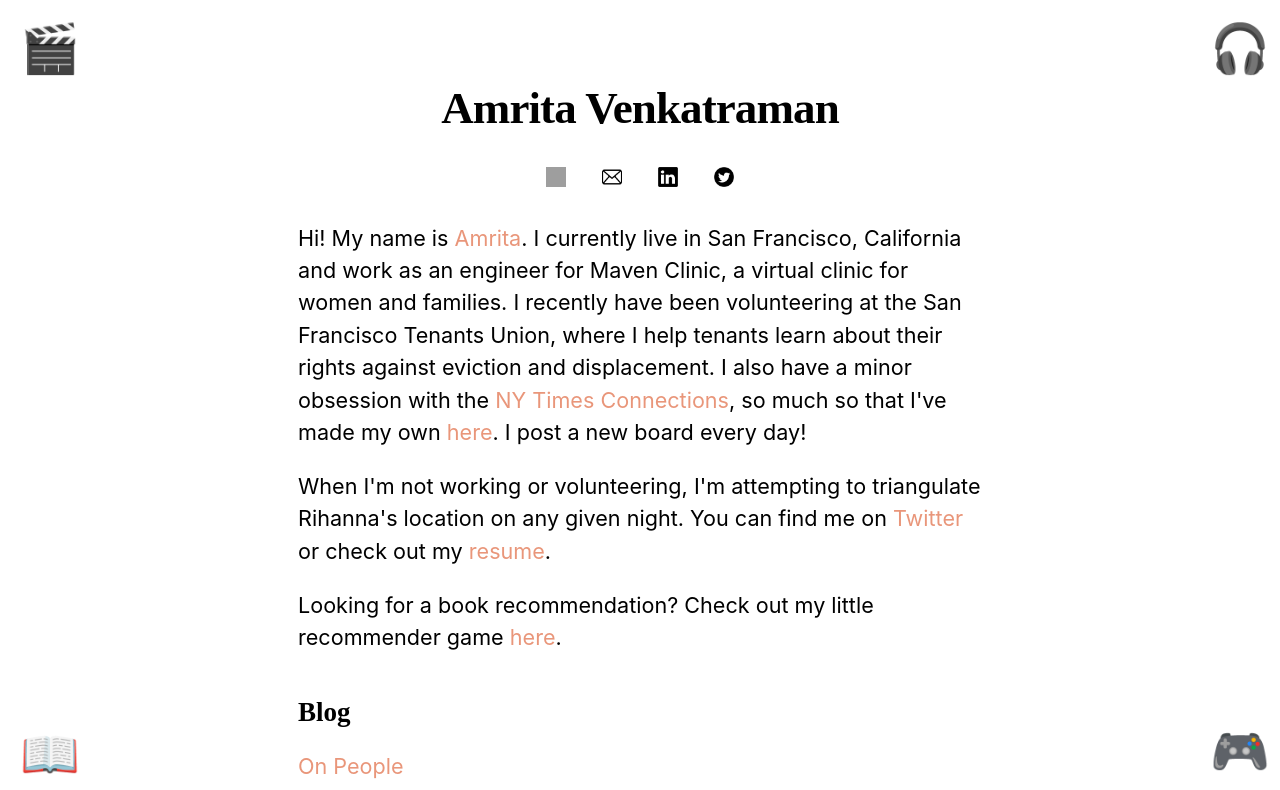
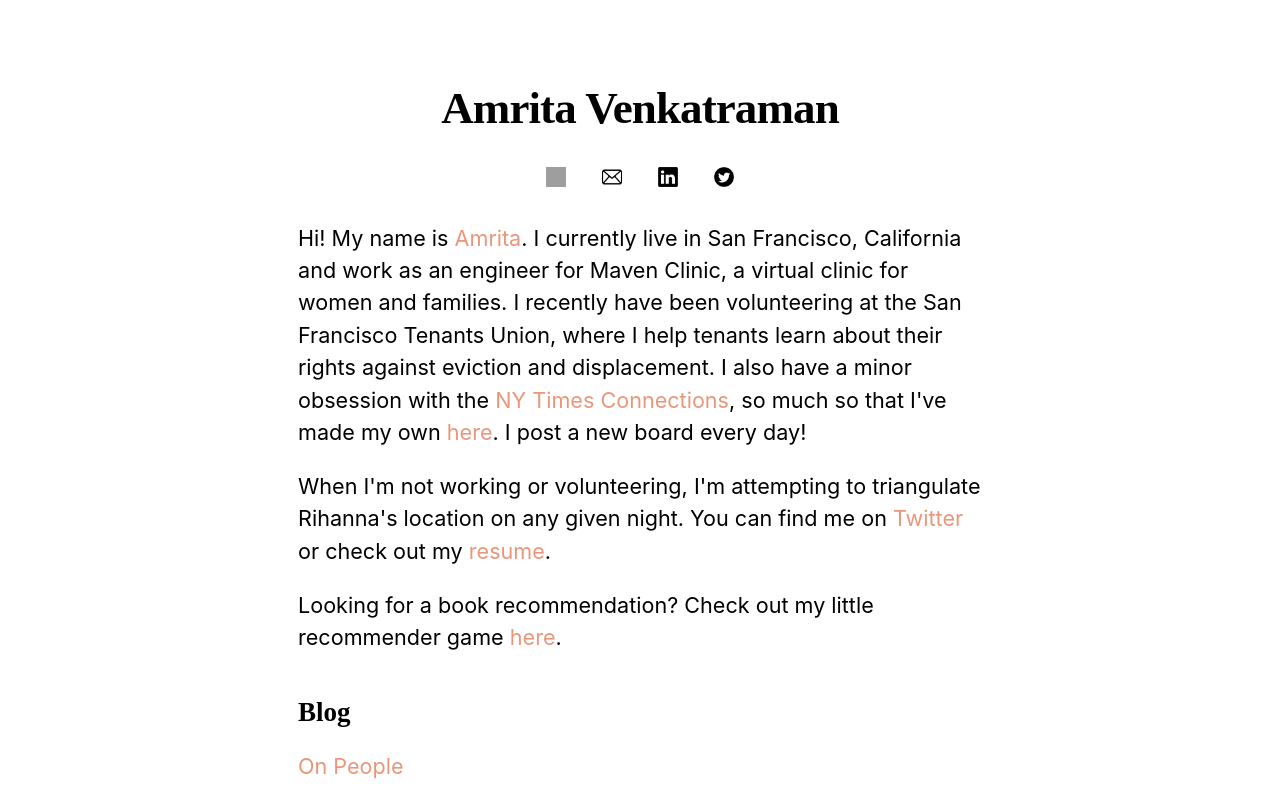
Before and after one commit to iamrita/personalwebsite, a Next.js app: page / in a window 1280 px wide. Shown: the top 790 px of the page. Built offline with nearby package versions, Linux system fonts and the light colour scheme; grey boxes are pictures that could not be loaded; a web font is replaced by a local one.

Commit message:
moving emojis to about page

```diff
--- a/pages/index.js
+++ b/pages/index.js
@@ -1,15 +1,10 @@
 import Head from "next/head";
-import styles from "../styles/Home.module.css";
 import Link from "next/link";
 import Layout, { siteTitle } from "../components/layout";
 import utilStyles from "../styles/utils.module.css";
 import { getSortedPostsData } from "../lib/posts";
 import Date from "../components/date";
 import "../components/firebase";
-import BookSticker from "../components/BookSticker";
-import MovieSticker from "../components/MovieSticker";
-import VideoGameSticker from "../components/VideoGameSticker";
-import MusicSticker from "../components/MusicSticker";
 
 export async function getStaticProps() {
   const allPostsData = getSortedPostsData();
@@ -27,7 +22,6 @@ export default function Home({ allPostsData }) {
       <Head>
         <title>{siteTitle}</title>
       </Head>
-      <MovieSticker />
       <section className={utilStyles.headingMd}>
         <p>
           {" "}
@@ -76,7 +70,6 @@ export default function Home({ allPostsData }) {
           </Link>
           .
         </p>
-        <BookSticker></BookSticker>
       </section>
       <section className={`${utilStyles.headingMd} ${utilStyles.padding1px}`}>
         <h2 className={utilStyles.headingLg}>Blog</h2>
@@ -99,8 +92,6 @@ export default function Home({ allPostsData }) {
           </div>
         </div>
       </section>
-      <VideoGameSticker />
-      <MusicSticker />
     </Layout>
   );
 }
```
Also changed, not shown: pages/posts/about.js (+8 -0 lines).
